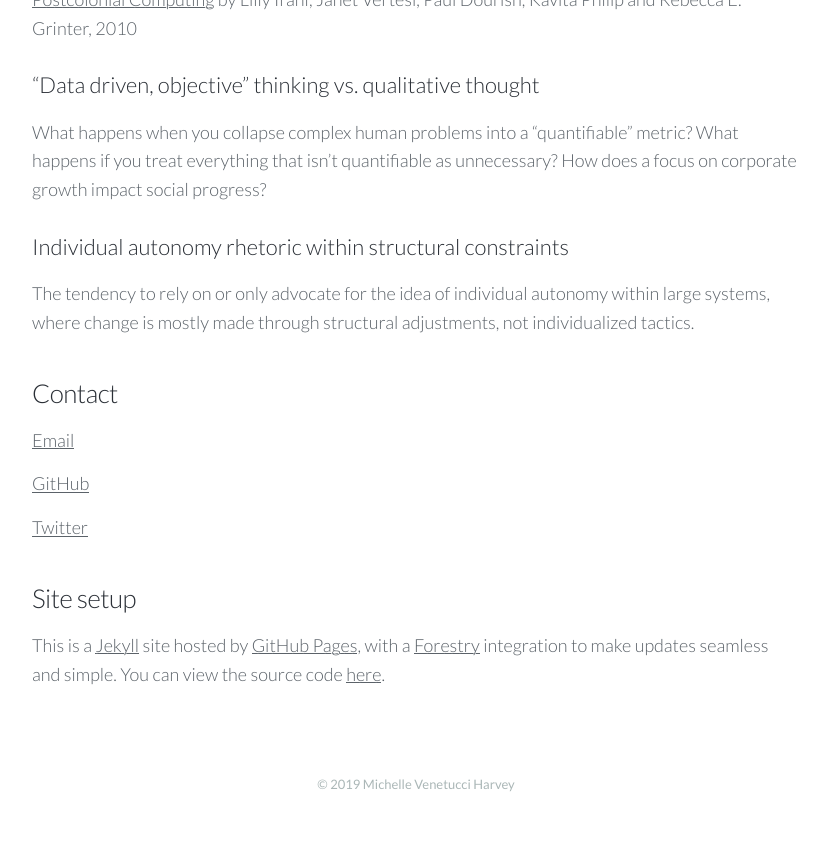
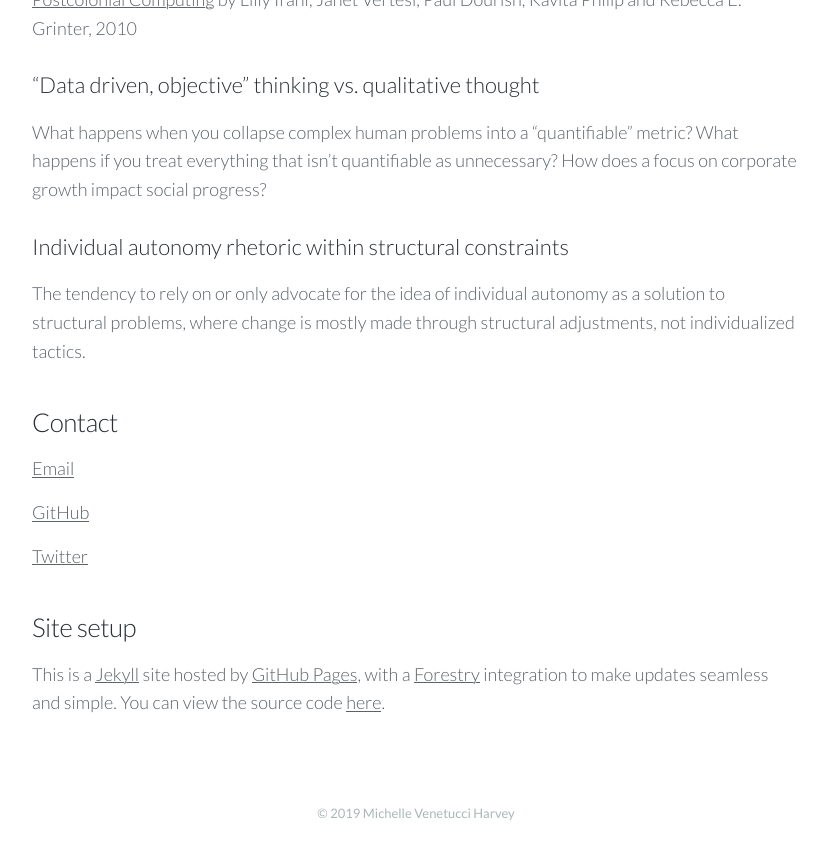
Before and after one commit to venetucci/personal-website, a Jekyll site: the page built from _pages/about.md, in a window 1280 px wide and 900 px high, scrolled down 2369 px. Shown: the top 860 px of the window, without its empty margins (224-1051 px from the left). Built offline with Jekyll 4.4.1, drawn with Linux system fonts in a browser that asks for light colours; nearby versions of some CDN libraries.

Commit message:
Update from Forestry.io Michelle Venetucci Harvey updated _pages/about.md

```diff
--- a/_pages/about.md
+++ b/_pages/about.md
@@ -63,7 +63,7 @@ What happens when you collapse complex human problems into a "quantifiable" metr
 
 #### Individual autonomy rhetoric within structural constraints
 
-The tendency to rely on or only advocate for the idea of individual autonomy within large systems, where change is mostly made through structural adjustments, not individualized tactics.
+The tendency to rely on or only advocate for the idea of individual autonomy as a solution to structural problems, where change is mostly made through structural adjustments, not individualized tactics.
 
 ### Contact
 
```
